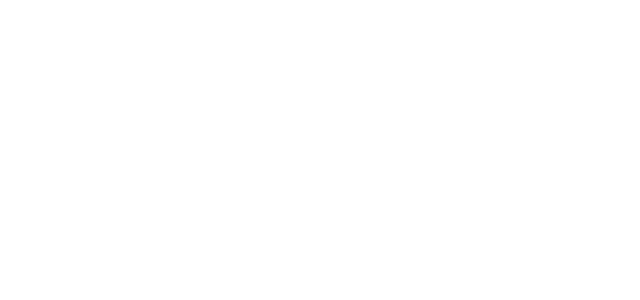
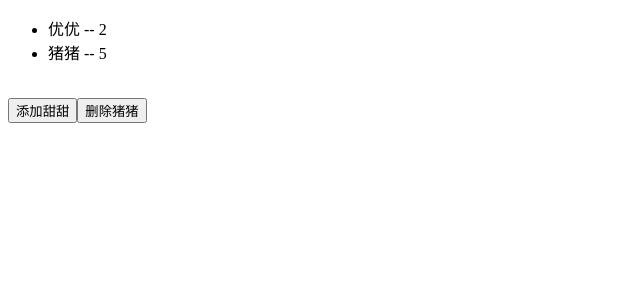
Before and after one commit to beautifulwhale/state-management, a React (Create React App) app: page /animal in a window 1280 px wide. Before the commit this address had no page. Shown: the top 300 px of the page, without its empty margins (0-640 px from the left). Built offline with nearby package versions, Linux system fonts and the light colour scheme.

Commit message:
feat: createReducer & createAction

```diff
--- a/package.json
+++ b/package.json
@@ -14,6 +14,7 @@
     "react-redux": "^8.1.2",
     "react-router-dom": "^6.15.0",
     "react-scripts": "5.0.1",
+    "uuid": "^9.0.0",
     "web-vitals": "^2.1.4"
   },
   "scripts": {
--- /dev/null
+++ b/src/pages/animal/index.jsx
@@ -0,0 +1,28 @@
+import React from 'react'
+import { useSelector, useDispatch } from 'react-redux'
+import { append, decrement } from '../../redux-store/reducer/animal'
+
+export default function Animal() {
+  const animals = useSelector((state) => state.animal)
+  const dispatch = useDispatch()
+
+  const appendTian = () => {
+    dispatch(append({ name: '甜甜', age: 3, sex: 'girl' }))
+  }
+
+  const deleteZhu = () => {
+    dispatch(decrement({ id: 2 }))
+  }
+
+  return <>
+    <ul>
+      {
+        animals.map(animal => <li key={animal.id}>{animal.name} -- {animal.age}</li>)
+      }
+    </ul>
+    <br />
+    <button onClick={appendTian}>添加甜甜</button>
+    <button onClick={deleteZhu}>删除猪猪</button>
+  </>
+
+}
--- a/src/redux-store/index.js
+++ b/src/redux-store/index.js
@@ -1,8 +1,10 @@
 import { configureStore } from "@reduxjs/toolkit";
 import countReducer from "./reducer/count";
+import animalReducer from "./reducer/animal";
 
 export const store = configureStore({
     reducer: {
         counter: countReducer,
+        animal: animalReducer,
     },
 });
--- /dev/null
+++ b/src/redux-store/reducer/animal.js
@@ -0,0 +1,30 @@
+import { createReducer, createAction } from "@reduxjs/toolkit";
+import { v4 as uuid } from "uuid";
+
+const initialState = [
+    { id: 1, name: "优优", age: 2, sex: "boy" },
+    { id: 2, name: "猪猪", age: 5, sex: "boy" },
+];
+
+export const append = createAction("APPEND_ANIMAL", function prepare(animal) {
+    return {
+        payload: {
+            ...animal,
+            id: uuid(),
+        },
+    };
+});
+
+export const decrement = createAction("DECREMENT_ANIMAL");
+
+const animalReducer = createReducer(initialState, (builder) => {
+    builder
+        .addCase(append, (state, action) => {
+            state.push(action.payload);
+        })
+        .addCase(decrement, (state, action) => {
+            return state.filter((item) => item.id !== action.payload.id);
+        });
+});
+
+export default animalReducer;
--- a/src/router/index.jsx
+++ b/src/router/index.jsx
@@ -7,6 +7,7 @@
 import Count from '../pages/count';
 import Player from '../pages/teams/Player'
 import ReduxCount from '../pages/redux-count/index'
+import Animal from '../pages/animal';
 import { Link, json } from 'react-router-dom';
 
 const routes = [
@@ -25,6 +26,10 @@
   {
     path: '/reduxcount',
     element: <ReduxCount />
+  },
+  {
+    path: '/animal',
+    element: <Animal />
   },
   {
     path: '/teams',
```
Also changed, not shown: 1 other file (tests, documents, lock files or other folders).
